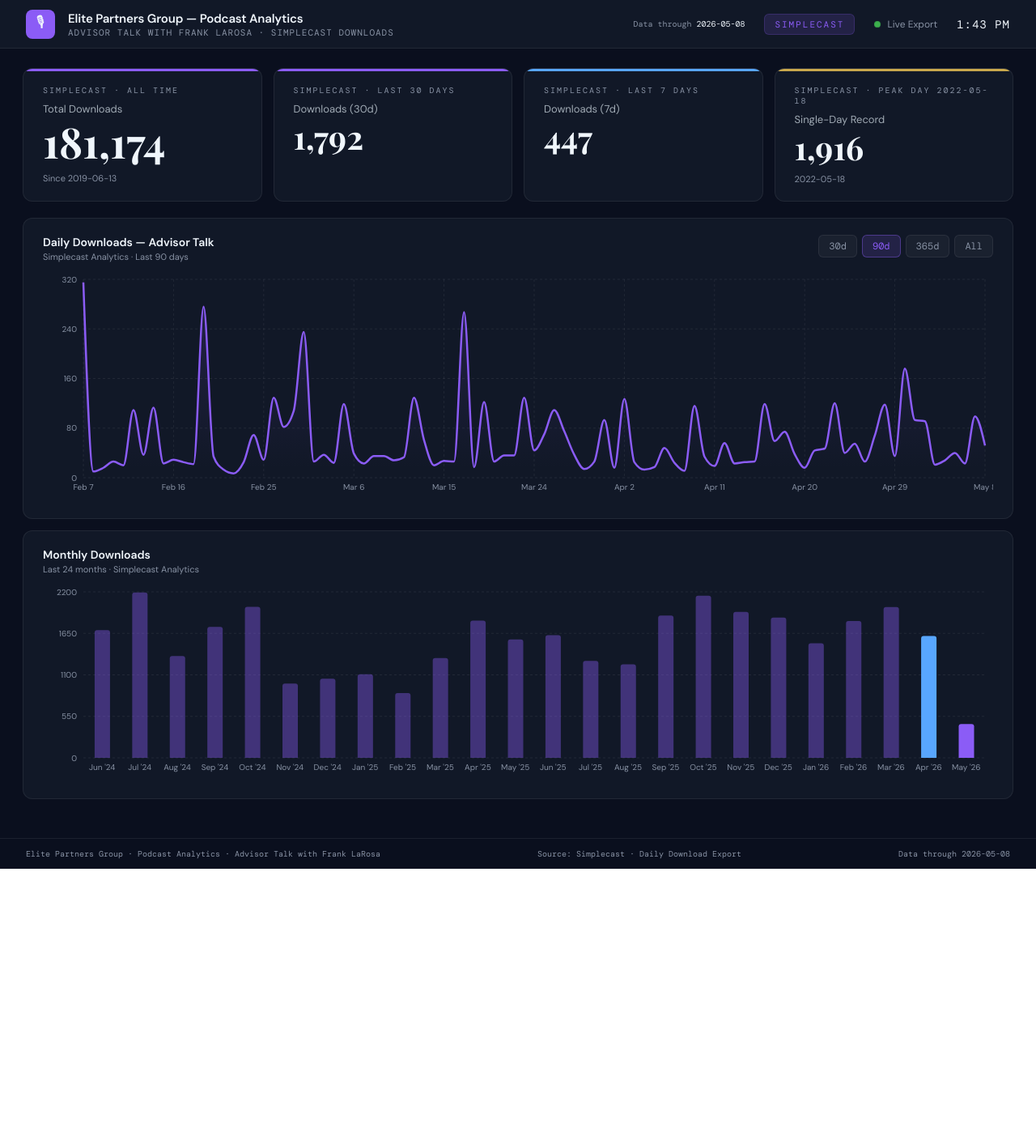
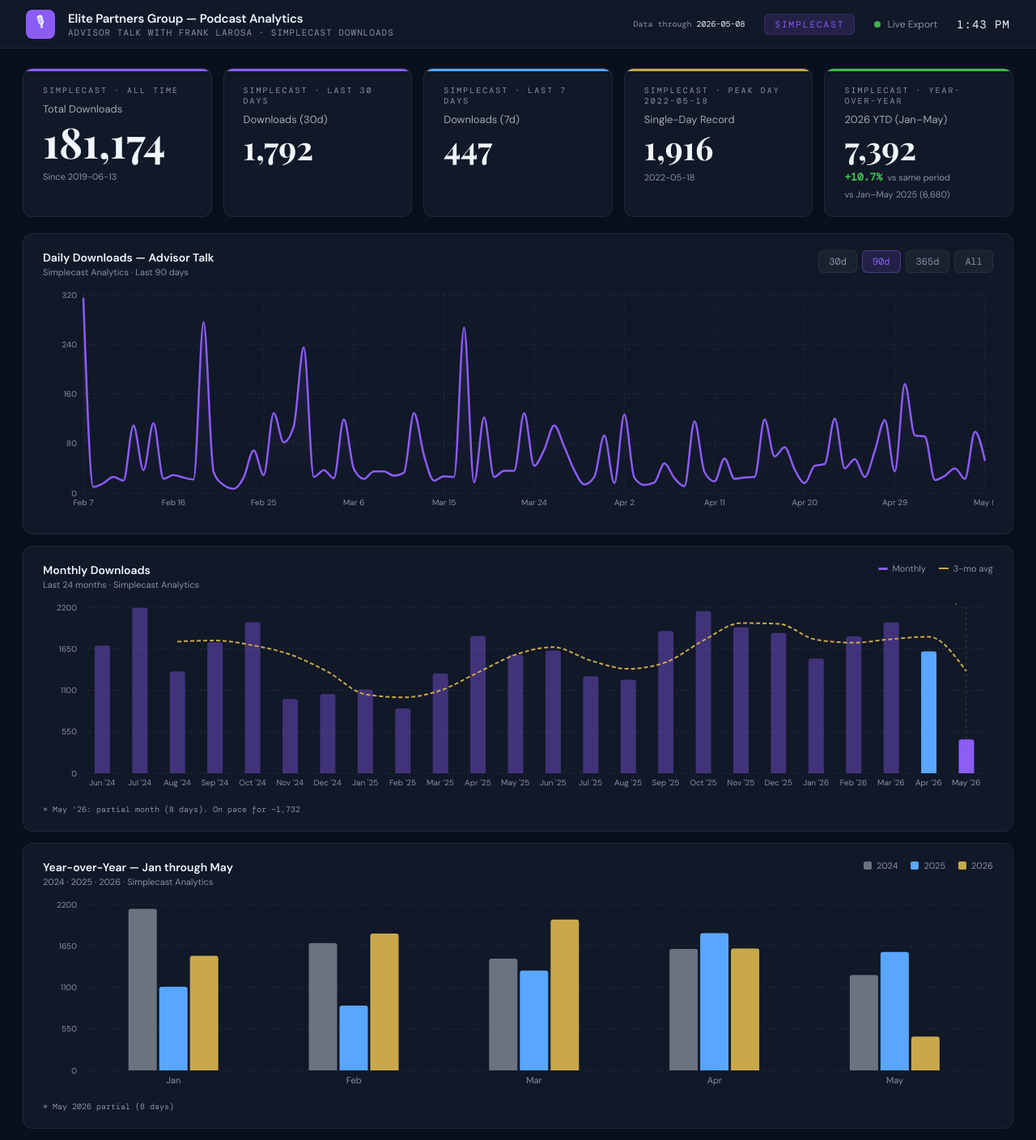
Before and after one commit to acostapabloEC/epg-simplecast-podcast, a React (Vite) app: page / in a window 1280 px wide. Shown: the top 1408 px of the page at 81% size. Before the commit the page ends 1073 px from the top, so only its background shows below. Built offline with nearby package versions, Linux system fonts and the light colour scheme.

Commit message:
add YoY chart, DOW breakdown, rolling avg, YTD card

```diff
--- a/src/App.jsx
+++ b/src/App.jsx
@@ -2,8 +2,9 @@
 import {
   AreaChart, Area,
   BarChart, Bar,
+  ComposedChart, Line,
   XAxis, YAxis, CartesianGrid, Tooltip,
-  ResponsiveContainer, Cell,
+  ResponsiveContainer, Cell, ReferenceLine,
 } from "recharts";
 
 const PURPLE     = "#8b5cf6";
@@ -11,10 +12,30 @@
 const BLUE       = "#58a6ff";
 const GREEN      = "#3fb950";
 const GOLD       = "#c9a84c";
+const GRAY       = "#6b7280";
 const MUTED      = "#8892a4";
 const BORDER     = "rgba(255,255,255,0.07)";
 const SURFACE    = "#111827";
 const BG         = "#0a0f1e";
+
+// Day-of-week averages calculated from full Simplecast CSV (2019-06-13 → 2026-05-08)
+const DOW_DATA = [
+  { day: "Mon", avg: 73 },
+  { day: "Tue", avg: 68 },
+  { day: "Wed", avg: 122 },
+  { day: "Thu", avg: 68 },
+  { day: "Fri", avg: 55 },
+  { day: "Sat", avg: 51 },
+  { day: "Sun", avg: 66 },
+];
+
+const YOY = [
+  { month: "Jan", y2024: 2142, y2025: 1107, y2026: 1519 },
+  { month: "Feb", y2024: 1687, y2025: 859,  y2026: 1813 },
+  { month: "Mar", y2024: 1482, y2025: 1324, y2026: 1998 },
+  { month: "Apr", y2024: 1609, y2025: 1820, y2026: 1615 },
+  { month: "May", y2024: 1263, y2025: 1570, y2026: 447  },
+];
 
 function parseCSV(text) {
   const lines = text.trim().split("\n").slice(1);
@@ -42,14 +63,21 @@
   return `${months[parseInt(m,10)-1]} '${y.slice(2)}`;
 }
 
-function KpiCard({ label, source, value, accent, large, sub }) {
+function KpiCard({ label, source, value, accent, large, sub, delta, deltaSub }) {
+  const isPos = delta && delta.startsWith("+");
   return (
     <div style={{ background: SURFACE, border: `1px solid ${BORDER}`, borderRadius: 12, padding: "20px 24px", display: "flex", flexDirection: "column", position: "relative", overflow: "hidden" }}>
       <div style={{ position: "absolute", top: 0, left: 0, right: 0, height: 3, background: accent || PURPLE, borderRadius: "12px 12px 0 0" }} />
       <div style={{ fontFamily: "'DM Mono', monospace", fontSize: 10, letterSpacing: 2, color: MUTED, textTransform: "uppercase", marginBottom: 8 }}>{source}</div>
       <div style={{ fontSize: 13, color: "#a0aab4", marginBottom: 6 }}>{label}</div>
       <div style={{ fontFamily: "'Playfair Display', serif", fontSize: large ? 52 : 40, fontWeight: 700, color: "#f0f6fc", lineHeight: 1, marginBottom: 8 }}>{value}</div>
-      {sub && <div style={{ fontSize: 11, color: MUTED, marginTop: 4 }}>{sub}</div>}
+      {delta && (
+        <div style={{ display: "flex", alignItems: "center", gap: 6, marginBottom: 4 }}>
+          <span style={{ fontFamily: "'DM Mono', monospace", fontSize: 13, fontWeight: 600, color: isPos ? GREEN : "#f85149" }}>{delta}</span>
+          {deltaSub && <span style={{ fontSize: 11, color: MUTED }}>{deltaSub}</span>}
+        </div>
+      )}
+      {sub && <div style={{ fontSize: 11, color: MUTED, marginTop: 2 }}>{sub}</div>}
     </div>
   );
 }
@@ -131,7 +159,15 @@
       .map(([ym, total]) => ({ month: fmtMonth(ym), total, ym }));
   }, [rows]);
 
-  const recentMonths = monthlyData.slice(-24);
+  // Last 24 months with 3-month rolling average
+  const recentMonths = useMemo(() => {
+    const slice = monthlyData.slice(-24);
+    return slice.map((entry, i) => {
+      if (i < 2) return { ...entry, rolling3: null };
+      const avg = Math.round((slice[i].total + slice[i - 1].total + slice[i - 2].total) / 3);
+      return { ...entry, rolling3: avg };
+    });
+  }, [monthlyData]);
 
   if (error) return (
     <div style={{ background: BG, minHeight: "100vh", display: "flex", alignItems: "center", justifyContent: "center", fontFamily: "'DM Sans', sans-serif" }}>
@@ -183,8 +219,8 @@
       {!stats ? <Spinner /> : (
         <div style={{ padding: "24px 28px", maxWidth: 1600, margin: "0 auto" }}>
 
-          {/* KPI ROW */}
-          <div style={{ display: "grid", gridTemplateColumns: "repeat(4, 1fr)", gap: 14, marginBottom: 20 }}>
+          {/* KPI ROW — 5 cards */}
+          <div style={{ display: "grid", gridTemplateColumns: "repeat(5, 1fr)", gap: 14, marginBottom: 20 }}>
             <KpiCard
               source="Simplecast · All Time"
               label="Total Downloads"
@@ -211,6 +247,15 @@
               value={stats.peak.total.toLocaleString()}
               accent={GOLD}
               sub={stats.peak.date}
+            />
+            <KpiCard
+              source="Simplecast · Year-over-Year"
+              label="2026 YTD (Jan–May)"
+              value="7,392"
+              accent={GREEN}
+              delta="+10.7%"
+              deltaSub="vs same period"
+              sub="vs Jan–May 2025 (6,680)"
             />
           </div>
 
@@ -261,12 +306,26 @@
             </ResponsiveContainer>
           </div>
 
-          {/* MONTHLY BAR CHART */}
-          <div style={{ background: SURFACE, border: `1px solid ${BORDER}`, borderRadius: 12, padding: "20px 24px" }}>
-            <div style={{ fontSize: 14, fontWeight: 600, marginBottom: 2 }}>Monthly Downloads</div>
-            <div style={{ fontSize: 11, color: MUTED, marginBottom: 16 }}>Last 24 months · Simplecast Analytics</div>
+          {/* MONTHLY BAR + 3-MONTH ROLLING AVG */}
+          <div style={{ background: SURFACE, border: `1px solid ${BORDER}`, borderRadius: 12, padding: "20px 24px", marginBottom: 14 }}>
+            <div style={{ display: "flex", alignItems: "flex-start", justifyContent: "space-between", marginBottom: 16 }}>
+              <div>
+                <div style={{ fontSize: 14, fontWeight: 600, marginBottom: 2 }}>Monthly Downloads</div>
+                <div style={{ fontSize: 11, color: MUTED }}>Last 24 months · Simplecast Analytics</div>
+              </div>
+              <div style={{ display: "flex", alignItems: "center", gap: 16, fontSize: 11, color: MUTED }}>
+                <span style={{ display: "flex", alignItems: "center", gap: 6 }}>
+                  <span style={{ display: "inline-block", width: 12, height: 3, background: PURPLE, borderRadius: 2 }} />
+                  Monthly
+                </span>
+                <span style={{ display: "flex", alignItems: "center", gap: 6 }}>
+                  <span style={{ display: "inline-block", width: 12, height: 2, borderTop: `2px dashed ${GOLD}` }} />
+                  3-mo avg
+                </span>
+              </div>
+            </div>
             <ResponsiveContainer width="100%" height={240}>
-              <BarChart data={recentMonths} margin={{ top: 5, right: 10, left: -10, bottom: 0 }} barCategoryGap="30%">
+              <ComposedChart data={recentMonths} margin={{ top: 5, right: 10, left: -10, bottom: 0 }} barCategoryGap="30%">
                 <CartesianGrid strokeDasharray="3 3" stroke={BORDER} vertical={false} />
                 <XAxis dataKey="month" tick={{ fill: MUTED, fontSize: 10 }} axisLine={false} tickLine={false} />
                 <YAxis tick={{ fill: MUTED, fontSize: 10 }} axisLine={false} tickLine={false} />
@@ -279,8 +338,91 @@
                     />
                   ))}
                 </Bar>
+                <Line
+                  type="monotone"
+                  dataKey="rolling3"
+                  name="3-mo avg"
+                  stroke={GOLD}
+                  strokeWidth={2}
+                  strokeDasharray="5 3"
+                  dot={false}
+                  activeDot={{ r: 4, fill: GOLD }}
+                  connectNulls={false}
+                />
+                <ReferenceLine
+                  x="May '26"
+                  stroke="rgba(201,168,76,0.25)"
+                  strokeDasharray="4 3"
+                  label={{ value: "* partial", position: "top", fill: GOLD, fontSize: 9, fontFamily: "'DM Mono', monospace" }}
+                />
+              </ComposedChart>
+            </ResponsiveContainer>
+            <div style={{ marginTop: 8, fontFamily: "'DM Mono', monospace", fontSize: 10, color: MUTED }}>
+              * May '26: partial month (8 days). On pace for ~1,732
+            </div>
+          </div>
+
+          {/* YOY GROUPED BAR CHART */}
+          <div style={{ background: SURFACE, border: `1px solid ${BORDER}`, borderRadius: 12, padding: "20px 24px", marginBottom: 14 }}>
+            <div style={{ display: "flex", alignItems: "flex-start", justifyContent: "space-between", marginBottom: 16 }}>
+              <div>
+                <div style={{ fontSize: 14, fontWeight: 600, marginBottom: 2 }}>Year-over-Year — Jan through May</div>
+                <div style={{ fontSize: 11, color: MUTED }}>2024 · 2025 · 2026 · Simplecast Analytics</div>
+              </div>
+              <div style={{ display: "flex", alignItems: "center", gap: 16, fontSize: 11, color: MUTED }}>
+                <span style={{ display: "flex", alignItems: "center", gap: 6 }}>
+                  <span style={{ display: "inline-block", width: 10, height: 10, background: GRAY, borderRadius: 2 }} />
+                  2024
+                </span>
+                <span style={{ display: "flex", alignItems: "center", gap: 6 }}>
+                  <span style={{ display: "inline-block", width: 10, height: 10, background: BLUE, borderRadius: 2 }} />
+                  2025
+                </span>
+                <span style={{ display: "flex", alignItems: "center", gap: 6 }}>
+                  <span style={{ display: "inline-block", width: 10, height: 10, background: GOLD, borderRadius: 2 }} />
+                  2026
+                </span>
+              </div>
+            </div>
+            <ResponsiveContainer width="100%" height={240}>
+              <BarChart data={YOY} margin={{ top: 5, right: 10, left: -10, bottom: 0 }} barCategoryGap="25%" barGap={3}>
+                <CartesianGrid strokeDasharray="3 3" stroke={BORDER} vertical={false} />
+                <XAxis dataKey="month" tick={{ fill: MUTED, fontSize: 11 }} axisLine={false} tickLine={false} />
+                <YAxis tick={{ fill: MUTED, fontSize: 10 }} axisLine={false} tickLine={false} />
+                <Tooltip content={<CustomTooltip />} cursor={{ fill: "rgba(255,255,255,0.03)" }} />
+                <Bar dataKey="y2024" name="2024" fill={GRAY} radius={[3, 3, 0, 0]} />
+                <Bar dataKey="y2025" name="2025" fill={BLUE} radius={[3, 3, 0, 0]} />
+                <Bar dataKey="y2026" name="2026" fill={GOLD} radius={[3, 3, 0, 0]} />
               </BarChart>
             </ResponsiveContainer>
+            <div style={{ marginTop: 8, fontFamily: "'DM Mono', monospace", fontSize: 10, color: MUTED }}>
+              * May 2026 partial (8 days)
+            </div>
+          </div>
+
+          {/* DAY-OF-WEEK CHART */}
+          <div style={{ background: SURFACE, border: `1px solid ${BORDER}`, borderRadius: 12, padding: "20px 24px" }}>
+            <div style={{ fontSize: 14, fontWeight: 600, marginBottom: 2 }}>Average Downloads by Day of Week</div>
+            <div style={{ fontSize: 11, color: MUTED, marginBottom: 16 }}>All-time average · Calculated from full Simplecast daily export</div>
+            <ResponsiveContainer width="100%" height={200}>
+              <BarChart data={DOW_DATA} margin={{ top: 5, right: 10, left: -10, bottom: 0 }} barCategoryGap="35%">
+                <CartesianGrid strokeDasharray="3 3" stroke={BORDER} vertical={false} />
+                <XAxis dataKey="day" tick={{ fill: MUTED, fontSize: 11 }} axisLine={false} tickLine={false} />
+                <YAxis tick={{ fill: MUTED, fontSize: 10 }} axisLine={false} tickLine={false} domain={[0, 140]} />
+                <Tooltip content={<CustomTooltip />} cursor={{ fill: "rgba(255,255,255,0.03)" }} />
+                <Bar dataKey="avg" name="Avg Downloads" radius={[4, 4, 0, 0]}>
+                  {DOW_DATA.map((entry, i) => (
+                    <Cell
+                      key={i}
+                      fill={entry.day === "Wed" ? GOLD : "rgba(139,92,246,0.5)"}
+                    />
+                  ))}
+                </Bar>
+              </BarChart>
+            </ResponsiveContainer>
+            <div style={{ marginTop: 8, fontFamily: "'DM Mono', monospace", fontSize: 10, color: MUTED }}>
+              Wed spike likely reflects episode release day · Mon=73 · Tue=68 · Wed=122 · Thu=68 · Fri=55 · Sat=51 · Sun=66
+            </div>
           </div>
 
         </div>
```
